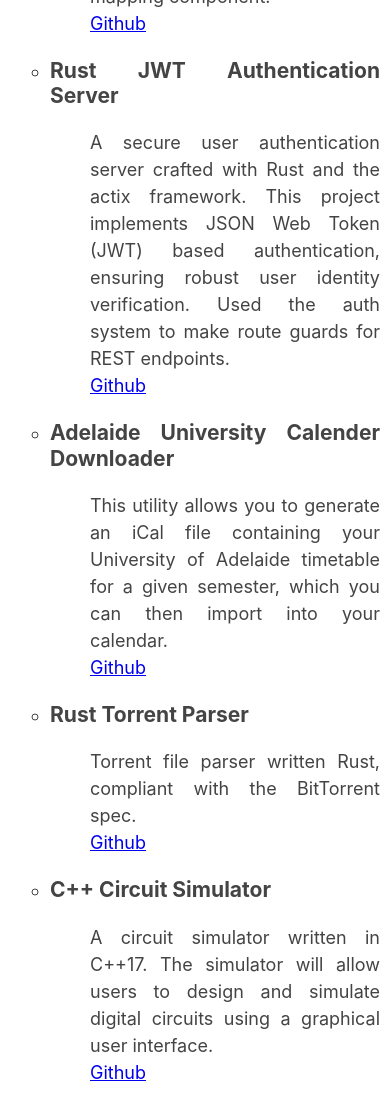
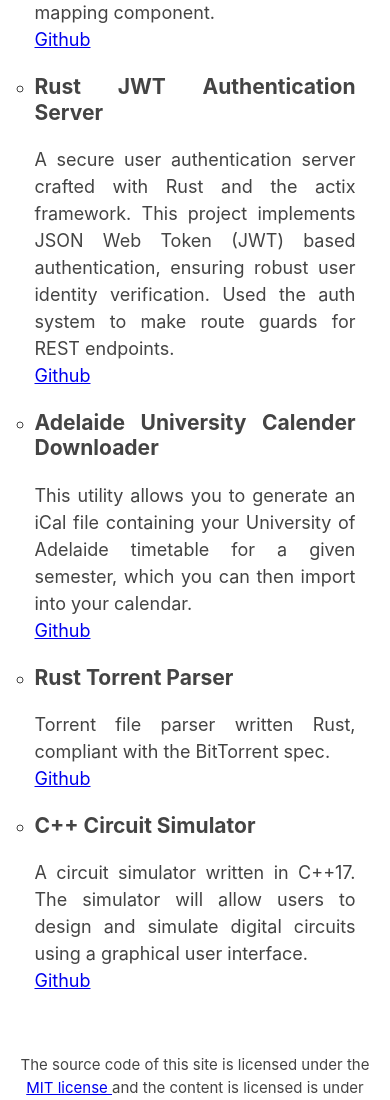
Before and after one commit to rishiad/personal-site, a plain HTML site: page index.html in a window 390 px wide. Shown: the part 700-1800 px from the top of the page. Drawn offline with Linux system fonts and the light colour scheme.

Commit message:
style: Fix mobile media queries

```diff
--- a/css/style.css
+++ b/css/style.css
@@ -14,6 +14,7 @@ h3 {
 }
 
 ul {
+  padding: 0 15px;
   list-style-type: circle;
 }
 
@@ -39,3 +40,8 @@ footer p {
     color: #8e96f0;
   }
 }
+@media (max-width: 480px) {
+  body {
+    padding: 5%;
+  }
+}
--- a/index.html
+++ b/index.html
@@ -18,47 +18,44 @@
   <ul>
     <li>
       <h3>MiniSLAM.rs</h3>
-      <ul style="list-style-type: none;">
-        <li> Toy implementation of the Visual Simultaneous Localization and Mapping (SLAM) algorithm in Rust with a
+    </li>
+
+    <li style="list-style-type: none;"> Toy implementation of the Visual Simultaneous Localization and Mapping (SLAM)
+      algorithm in Rust with a
       trick up its sleeve. This implementation of VSLAM utilizes a dense depth model proposed in the paper <em> High
         Quality Monocular Depth Estimation via Transfer Learning <code> (arXiv:1812.11941) </code> </em> for the
       mapping component. </li>
-        <li> <a href="https://github.com/rishiad/MiniSLAM.rs"> Github </a> </li>
-      </ul>
-    </li>
+    <li style="list-style-type: none;"> <a href="https://github.com/rishiad/MiniSLAM.rs"> Github </a> </li>
     <li>
       <h3>Rust JWT Authentication Server</h3>
-      <ul style="list-style-type: none;">
-        <li> A secure user authentication server crafted with Rust and the actix framework. This project implements JSON
+    </li>
+
+    <li style="list-style-type: none;"> A secure user authentication server crafted with Rust and the actix framework.
+      This project implements JSON
       Web Token (JWT) based authentication, ensuring robust user identity verification. Used the auth system to make
       route guards for REST endpoints.</li>
-        <li> <a href="https://github.com/rishiad/rust_auth_server"> Github </a> </li>
-      </ul>
-    </li>
+    <li style="list-style-type: none;"> <a href="https://github.com/rishiad/rust_auth_server"> Github </a> </li>
     <li>
       <h3> Adelaide University Calender Downloader </h3>
-      <ul style="list-style-type:none;">
-        <li> This utility allows you to generate an iCal file containing your University of Adelaide timetable for a
+    </li>
+    <li style="list-style-type: none;"> This utility allows you to generate an iCal file containing your University of
+      Adelaide timetable for a
       given semester, which you can then import into your calendar. </li>
-        <li> <a href="https://github.com/rayokamoto/audit"> Github </a> </li>
-      </ul>
+    <li style="list-style-type: none;"> <a href="https://github.com/rayokamoto/audit"> Github </a> </li>
     </li>
     <li>
       <h3> Rust Torrent Parser </h3>
-      <ul style="list-style-type:none;">
-        <li> Torrent file parser written Rust, compliant with the BitTorrent spec.</li>
-        <li> <a href="https://github.com/rishiad/rust_torrent_parser"> Github </a> </li>
-      </ul>
+    </li>
+    <li style="list-style-type: none;"> Torrent file parser written Rust, compliant with the BitTorrent spec.</li>
+    <li style="list-style-type: none;"> <a href="https://github.com/rishiad/rust_torrent_parser"> Github </a> </li>
     <li>
       <h3> C++ Circuit Simulator </h3>
-      <ul style="list-style-type:none;">
-        <li>
+    </li>
+    <li style="list-style-type: none;">
       A circuit simulator written in C++17. The simulator will allow users to design and simulate digital circuits
       using a graphical user interface.
     </li>
-        <li> <a href="https://github.com/rishiad/circuit-sim"> Github </a> </li>
-      </ul>
-    </li>
+    <li style="list-style-type: none;"> <a href="https://github.com/rishiad/circuit-sim"> Github </a> </li>
   </ul>
   <br>
   <footer>
```
Lines whose indentation alone changed are shown as unchanged.
